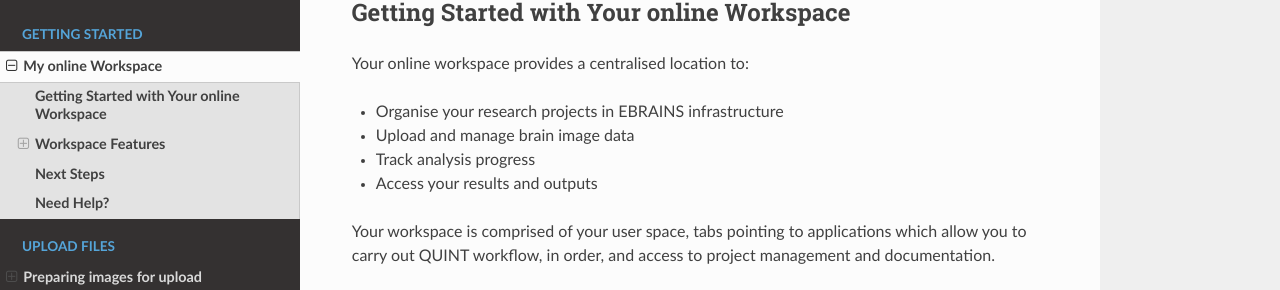
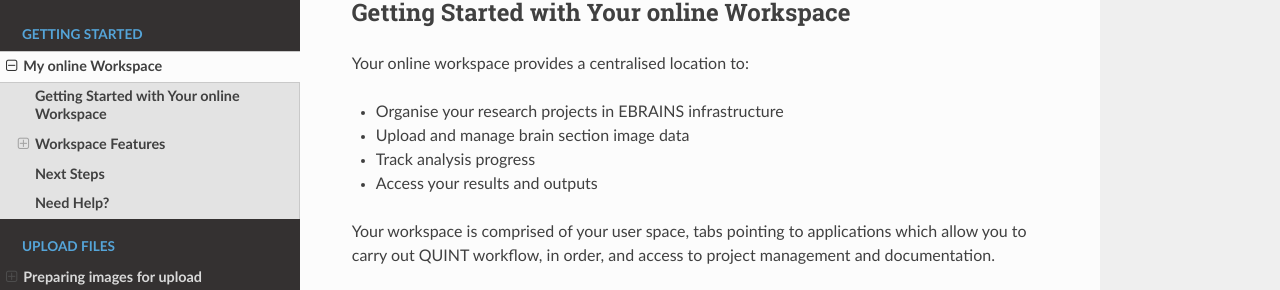
Before and after one commit to Neural-Systems-at-UIO/QUINT_webtools, a Sphinx documentation site: the page built from docs/MyWorkspace.rst, in a window 1280 px wide and 900 px high. Shown: the part 236-526 px from the top of the window. Built offline with Sphinx 7.4.7 and the Read the Docs theme 3.1.0, drawn with Linux system fonts in a browser that asks for light colours.

Commit message:
Update MyWorkspace.rst

```diff
--- a/docs/MyWorkspace.rst
+++ b/docs/MyWorkspace.rst
@@ -9,7 +9,7 @@ Welcome to your QUINT online workspace! This is where you'll manage your project
 Your online workspace provides a centralised location to:
 
 * Organise your research projects in EBRAINS infrastructure
-* Upload and manage brain image data
+* Upload and manage brain section image data
 * Track analysis progress
 * Access your results and outputs
 
```
